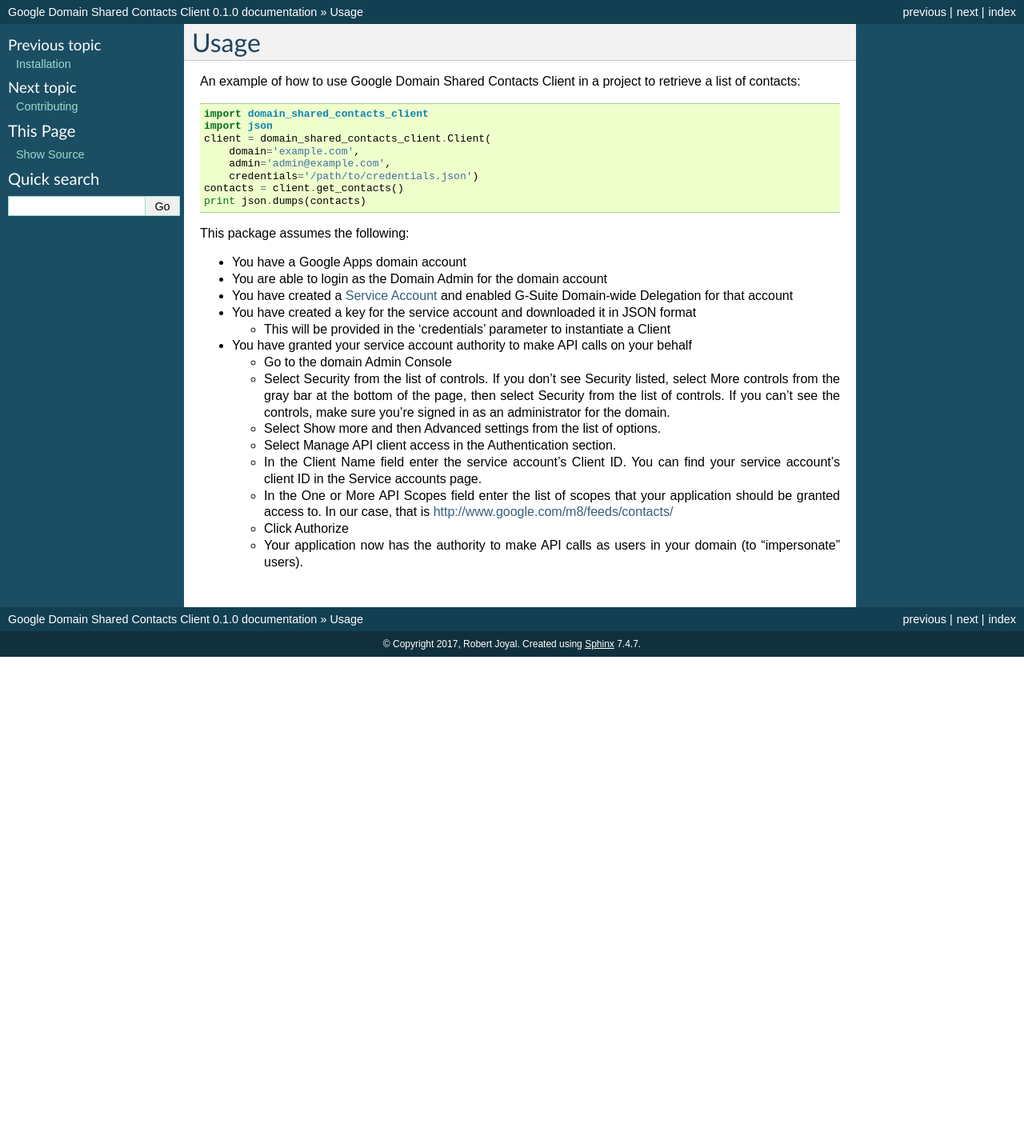
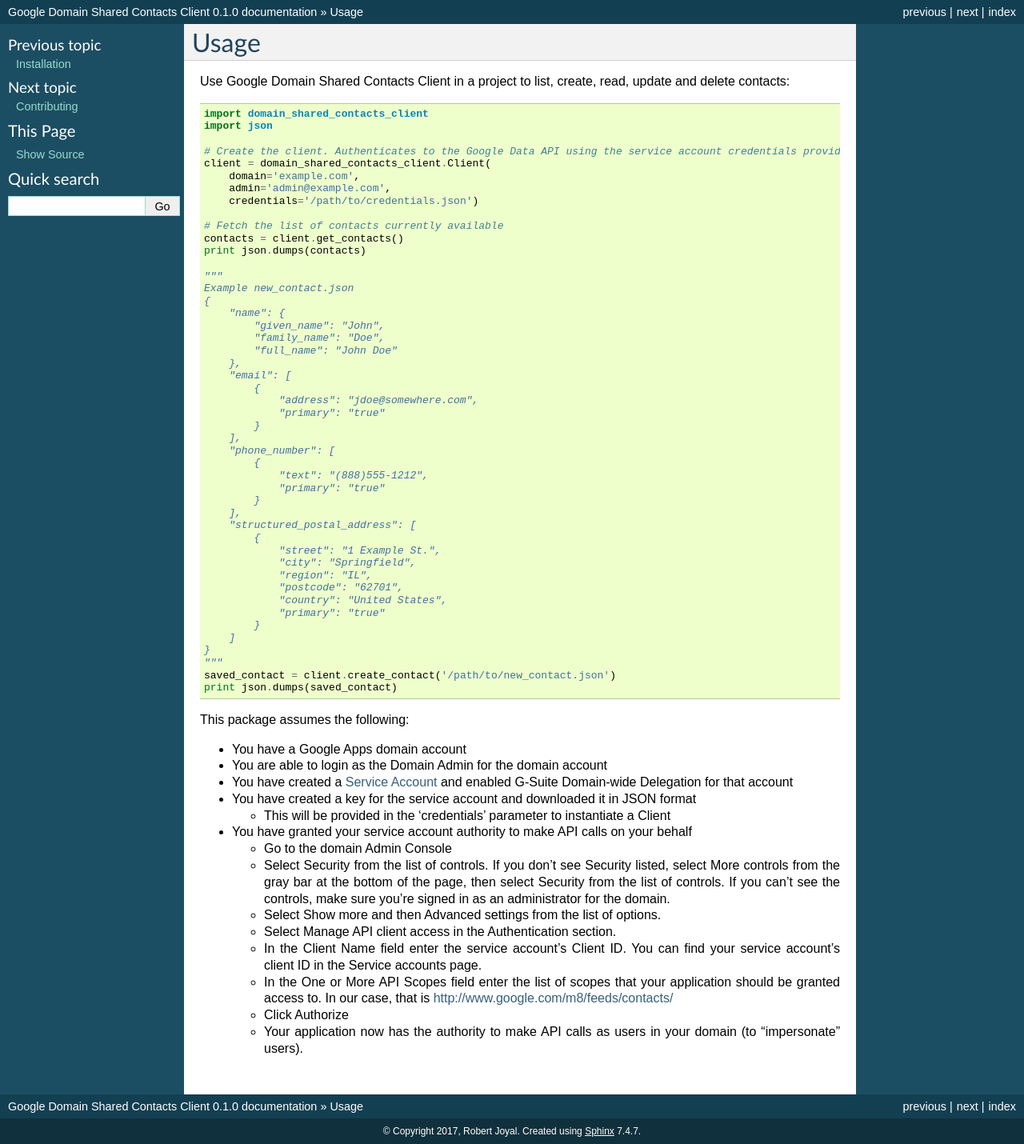
Before and after one commit to rjoyal/domain_shared_contacts_client, a Sphinx documentation site: the page built from docs/usage.rst, in a window 1280 px wide. Shown: the whole page at 80% size. Built offline with Sphinx 7.4.7, drawn with Linux system fonts in a browser that asks for light colours; pages that are not in the unit, such as notebooks, are missing from menus; before the commit the page ends 900 px from its top, so only the background shows below that.

Commit message:
Example new_contact.json

```diff
--- a/docs/usage.rst
+++ b/docs/usage.rst
@@ -2,16 +2,57 @@
 Usage
 =====
 
-An example of how to use Google Domain Shared Contacts Client in a project to retrieve a list of contacts::
+
+Use Google Domain Shared Contacts Client in a project to list, create, read, update and delete contacts::
 
     import domain_shared_contacts_client
     import json
+
+    # Create the client. Authenticates to the Google Data API using the service account credentials provided
     client = domain_shared_contacts_client.Client(
         domain='example.com',
         admin='admin@example.com',
         credentials='/path/to/credentials.json')
+
+    # Fetch the list of contacts currently available
     contacts = client.get_contacts()
     print json.dumps(contacts)
+
+    """
+    Example new_contact.json
+    {
+        "name": {
+            "given_name": "John",
+            "family_name": "Doe",
+            "full_name": "John Doe"
+        },
+        "email": [
+            {
+                "address": "jdoe@somewhere.com",
+                "primary": "true"
+            }
+        ],
+        "phone_number": [
+            {
+                "text": "(888)555-1212",
+                "primary": "true"
+            }
+        ],
+        "structured_postal_address": [
+            {
+                "street": "1 Example St.",
+                "city": "Springfield",
+                "region": "IL",
+                "postcode": "62701",
+                "country": "United States",
+                "primary": "true"
+            }
+        ]
+    }
+    """
+    saved_contact = client.create_contact('/path/to/new_contact.json')
+    print json.dumps(saved_contact)
+
 
 This package assumes the following:
 
```
